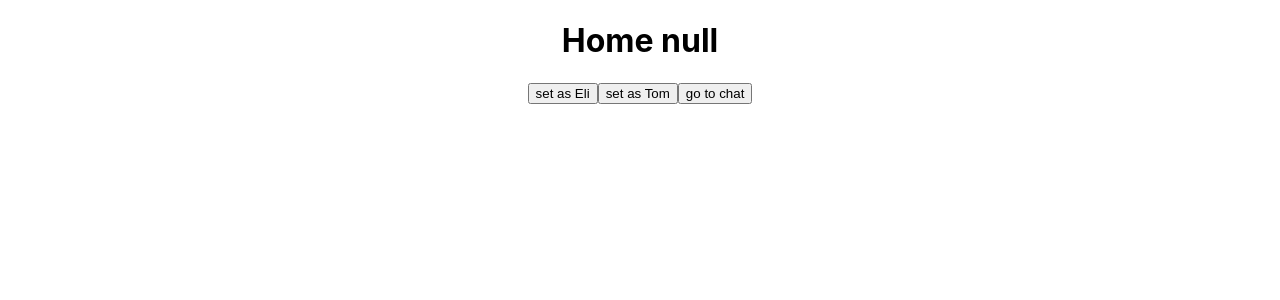
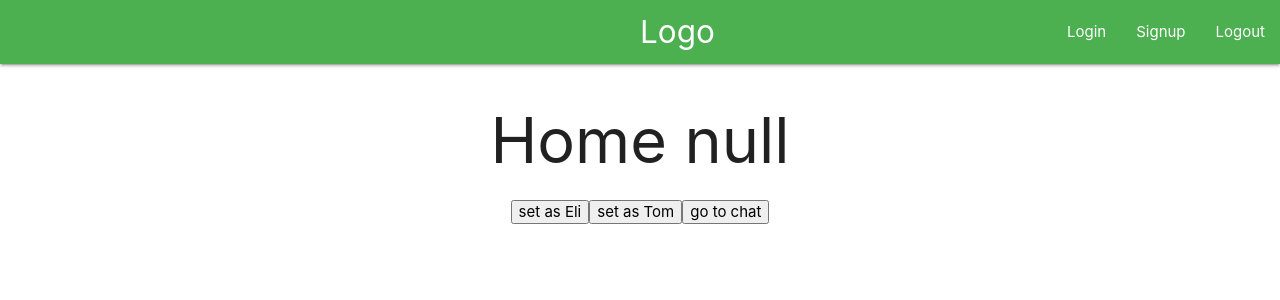
Before and after one commit to elibh159/ChatRoom, a React (Create React App) app in the folder client/: page / in a window 1280 px wide. Shown: the top 300 px of the page. Built offline with nearby package versions, Linux system fonts and the light colour scheme.

Commit message:
Add a navbar

```diff
--- a/client/public/index.html
+++ b/client/public/index.html
@@ -2,19 +2,39 @@
 <html lang="en">
   <head>
     <meta charset="utf-8" />
-    <link rel="icon" href="%PUBLIC_URL%/favicon.ico" />
-    <meta name="viewport" content="width=device-width, initial-scale=1" />
+    <link
+      rel="icon"
+      href="%PUBLIC_URL%/favicon.ico"
+    />
+    <meta
+      name="viewport"
+      content="width=device-width, initial-scale=1"
+    />
     <meta name="theme-color" content="#000000" />
     <meta
       name="description"
       content="Web site created using create-react-app"
     />
-    <link rel="apple-touch-icon" href="%PUBLIC_URL%/logo192.png" />
+    <link
+      rel="stylesheet"
+      href="https://cdnjs.cloudflare.com/ajax/libs/materialize/1.0.0/css/materialize.min.css"
+    />
+    <link
+      href="https://fonts.googleapis.com/icon?family=Material+Icons"
+      rel="stylesheet"
+    />
+    <link
+      rel="apple-touch-icon"
+      href="%PUBLIC_URL%/logo192.png"
+    />
     <!--
       manifest.json provides metadata used when your web app is installed on a
       user's mobile device or desktop. See https://developers.google.com/web/fundamentals/web-app-manifest/
     -->
-    <link rel="manifest" href="%PUBLIC_URL%/manifest.json" />
+    <link
+      rel="manifest"
+      href="%PUBLIC_URL%/manifest.json"
+    />
     <!--
       Notice the use of %PUBLIC_URL% in the tags above.
       It will be replaced with the URL of the `public` folder during the build.
@@ -27,7 +47,10 @@
     <title>React App</title>
   </head>
   <body>
-    <noscript>You need to enable JavaScript to run this app.</noscript>
+    <noscript
+      >You need to enable JavaScript to run this
+      app.</noscript
+    >
     <div id="root"></div>
     <!--
       This HTML file is a template.
@@ -39,5 +62,17 @@
       To begin the development, run `npm start` or `yarn start`.
       To create a production bundle, use `npm run build` or `yarn build`.
     -->
+    <script src="https://cdnjs.cloudflare.com/ajax/libs/materialize/1.0.0/js/materialize.min.js"></script>
+    <script>
+      document.addEventListener(
+        "DOMContentLoaded",
+        function () {
+          var elems = document.querySelectorAll(
+            ".sidenav"
+          );
+          var instances = M.Sidenav.init(elems);
+        }
+      );
+    </script>
   </body>
 </html>
--- a/client/src/App.js
+++ b/client/src/App.js
@@ -3,6 +3,7 @@ import { BrowserRouter as Router, Switch, Route } from 'react-router-dom';
 import { UserContext } from './UserContext';
 import Chat from './components/chat/Chat';
 import Home from './components/home/Home';
+import Navbr from './components/layout/Navbar';
 
 import './App.css';
 
@@ -12,6 +13,7 @@ function App() {
     <Router>
       <div className="App">
         <UserContext.Provider value={{ user, setUser }}>
+          <Navbr></Navbr>
           <Switch>
             <Route exact path="/" component={Home} />
             <Route path="/" component={Chat} />
--- /dev/null
+++ b/client/src/components/layout/Navbar.js
@@ -0,0 +1,26 @@
+import React from 'react'
+
+const Navbar = () => {
+  return (
+    <>
+      <nav className="green">
+        <div className="nav-wrapper">
+          <a href="/" className="brand-logo">Logo</a>
+          <a href="/" data-target="mobile-demo" className="sidenav-trigger"><i className="material-icons">menu</i></a>
+          <ul id="nav-mobile" className="right hide-on-med-and-down">
+            <li><a href="/">Login</a></li>
+            <li><a href="/">Signup</a></li>
+            <li><a href="/">Logout</a></li>
+          </ul>
+        </div>
+      </nav>
+      <ul className="sidenav" id="mobile-demo">
+        <li><a href="/">Login</a></li>
+        <li><a href="/">Signup</a></li>
+        <li><a href="/">Logout</a></li>
+      </ul>
+    </>
+  )
+}
+
+export default Navbar
```
Also changed, not shown: 1 other file (tests, documents, lock files or other folders).
